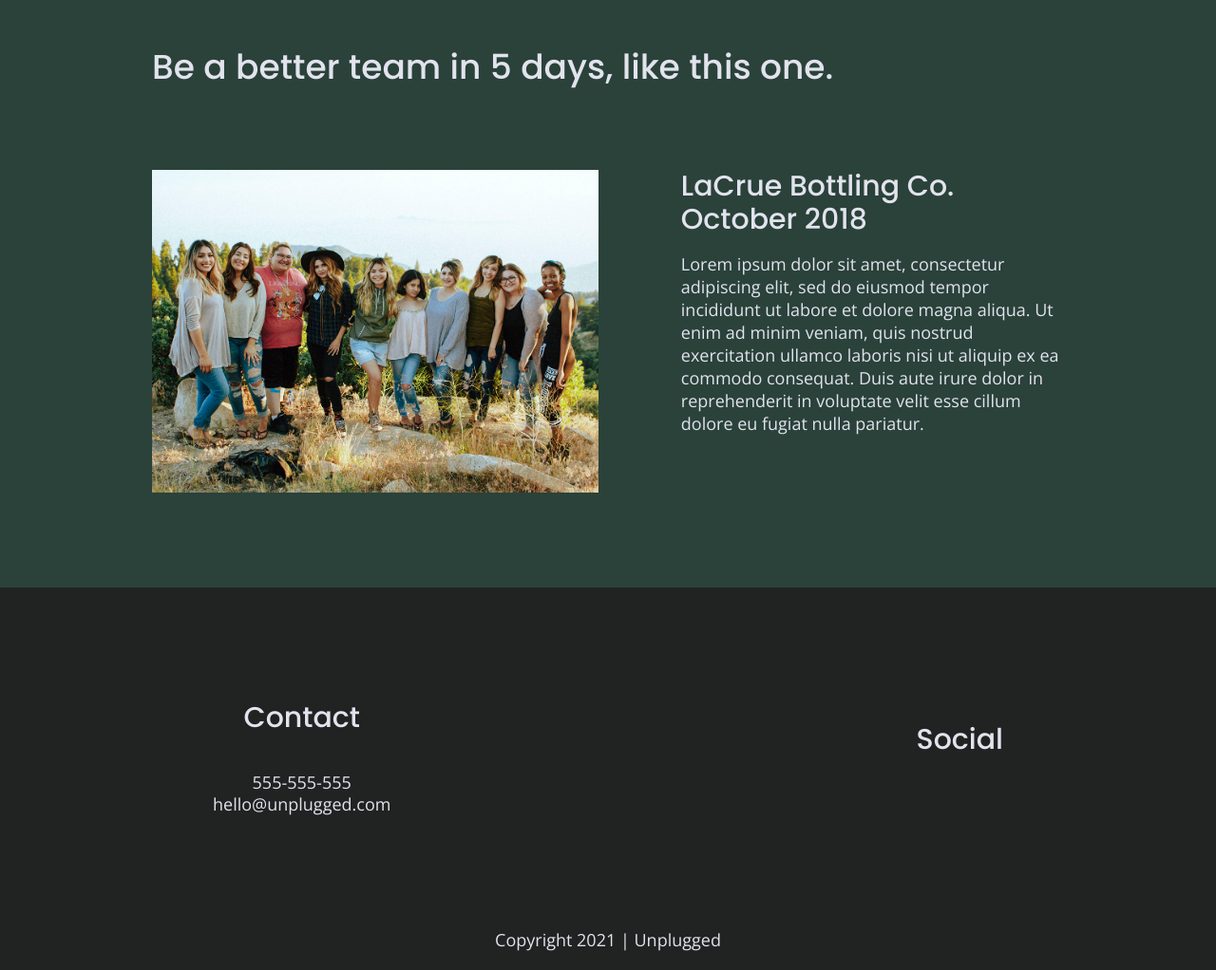
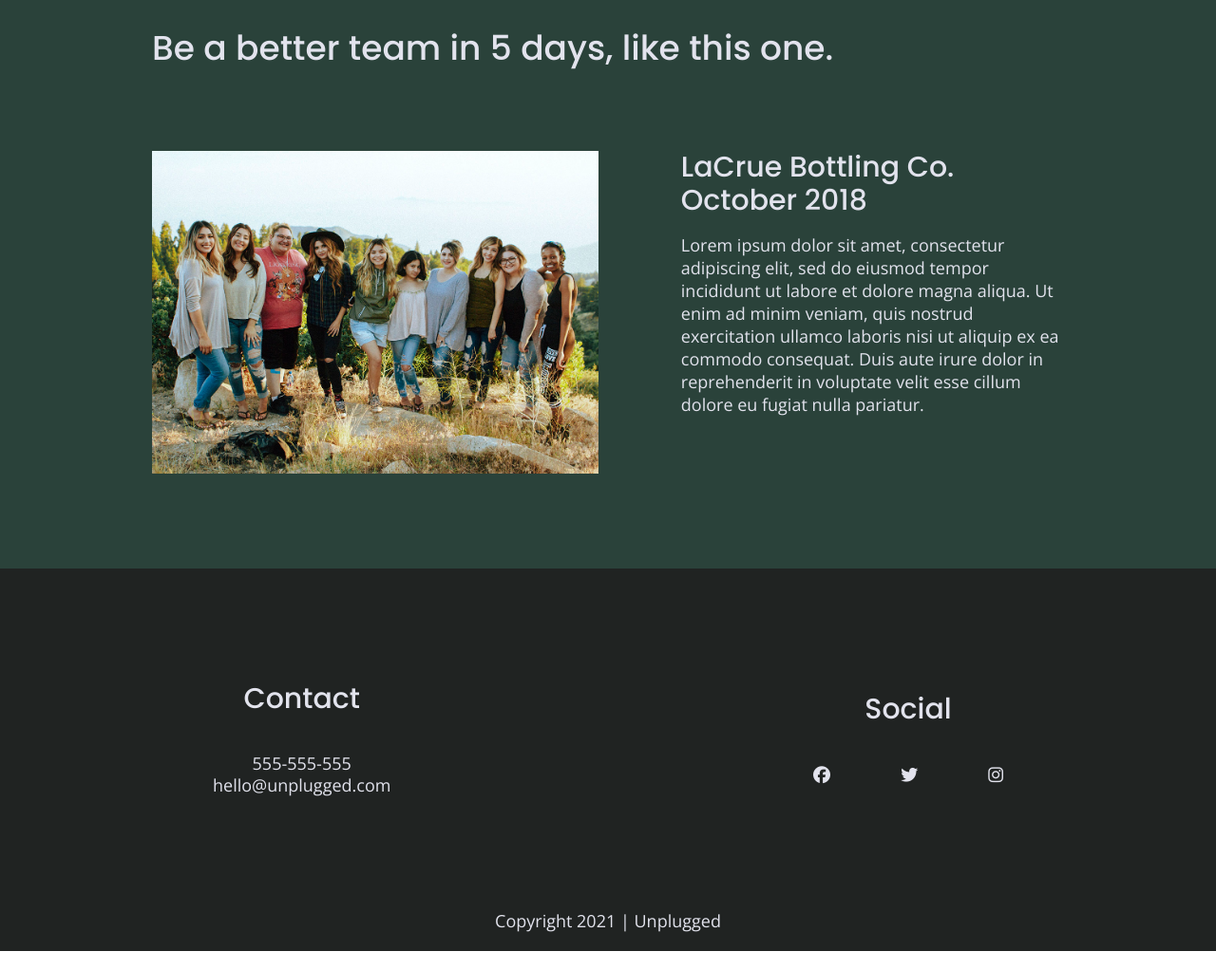
Before and after one commit to tay222/unplugged-retreat, a website built with Parcel: page index.html in a window 1280 px wide. Shown: the part 2067-3089 px from the top of the page at 95% size. Built offline with nearby package versions, Linux system fonts and the light colour scheme.

Commit message:
Added social media icons

```diff
--- a/css/main.css
+++ b/css/main.css
@@ -589,6 +589,10 @@ input[type=button] {
       width: 50%;
     }
 
+    .features i {
+      margin-bottom: 30px;
+    }
+
     /* Reviews */
     .reviews article {
       display: flex;
@@ -634,6 +638,11 @@ input[type=button] {
 
     footer p {
         line-height: 1.285;
+    }
+
+    footer .social-icons {
+      width: 12.5em;
+      justify-content: space-between;
     }
 
     footer .copyright {
--- a/index.html
+++ b/index.html
@@ -134,9 +134,9 @@
         <div class="social">
           <h4>Social</h4>
           <div class="social-icons">
-            <p><a href="https://www.facebook.com/yoursite" target="_blank"></a></p>
-            <p><a href="https://www.twitter.com/yoursite" target="_blank"></a></p>
-            <p><a href="https://www.instagram.com/yoursite" target="_blank"></a></p>
+            <p><a href="https://www.facebook.com/yoursite" target="_blank"><i class="fab fa-facebook"></i></a></p>
+            <p><a href="https://www.twitter.com/yoursite" target="_blank"><i class="fab fa-twitter"></i></a></p>
+            <p><a href="https://www.instagram.com/yoursite" target="_blank"><i class="fab fa-instagram"></i></a></p>
           </div>
         </div>
       </div>
```
Also changed, not shown: about/index.html (+5 -3 lines), faq/index.html (+5 -3 lines).
